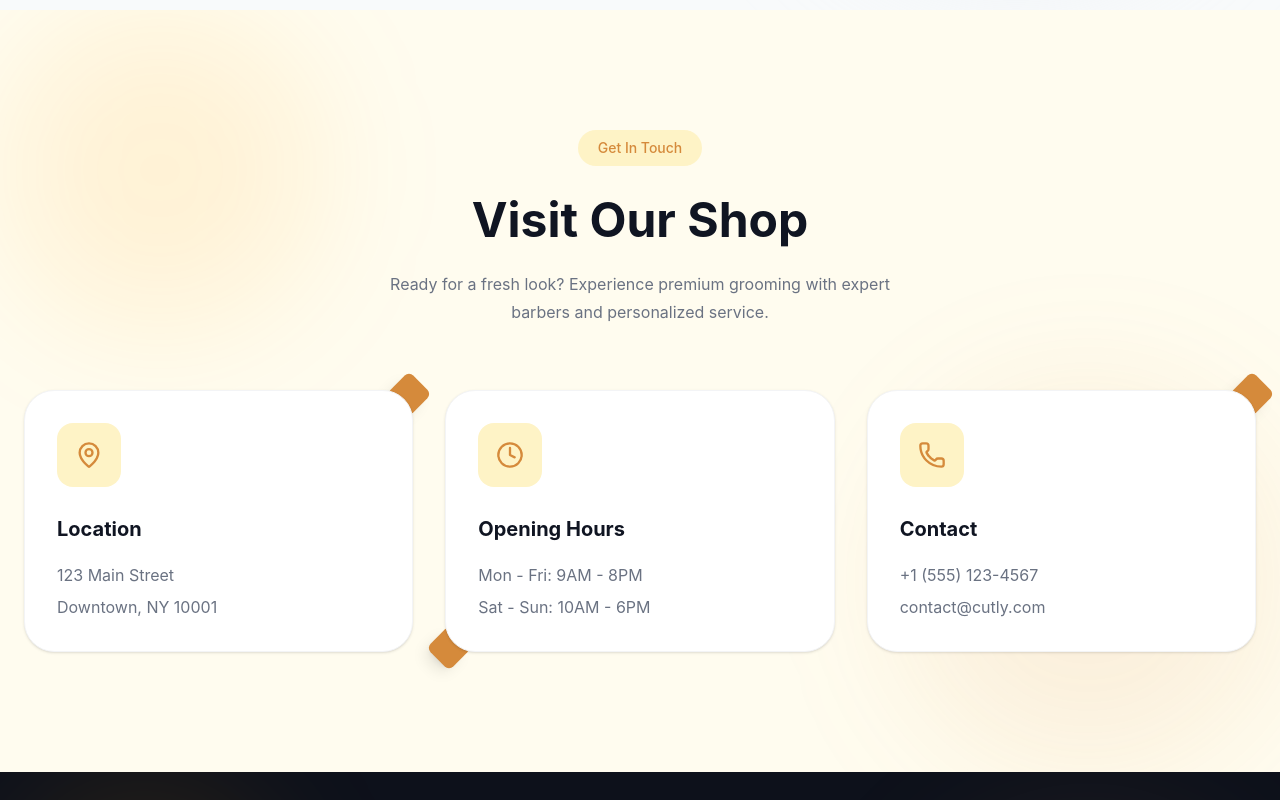
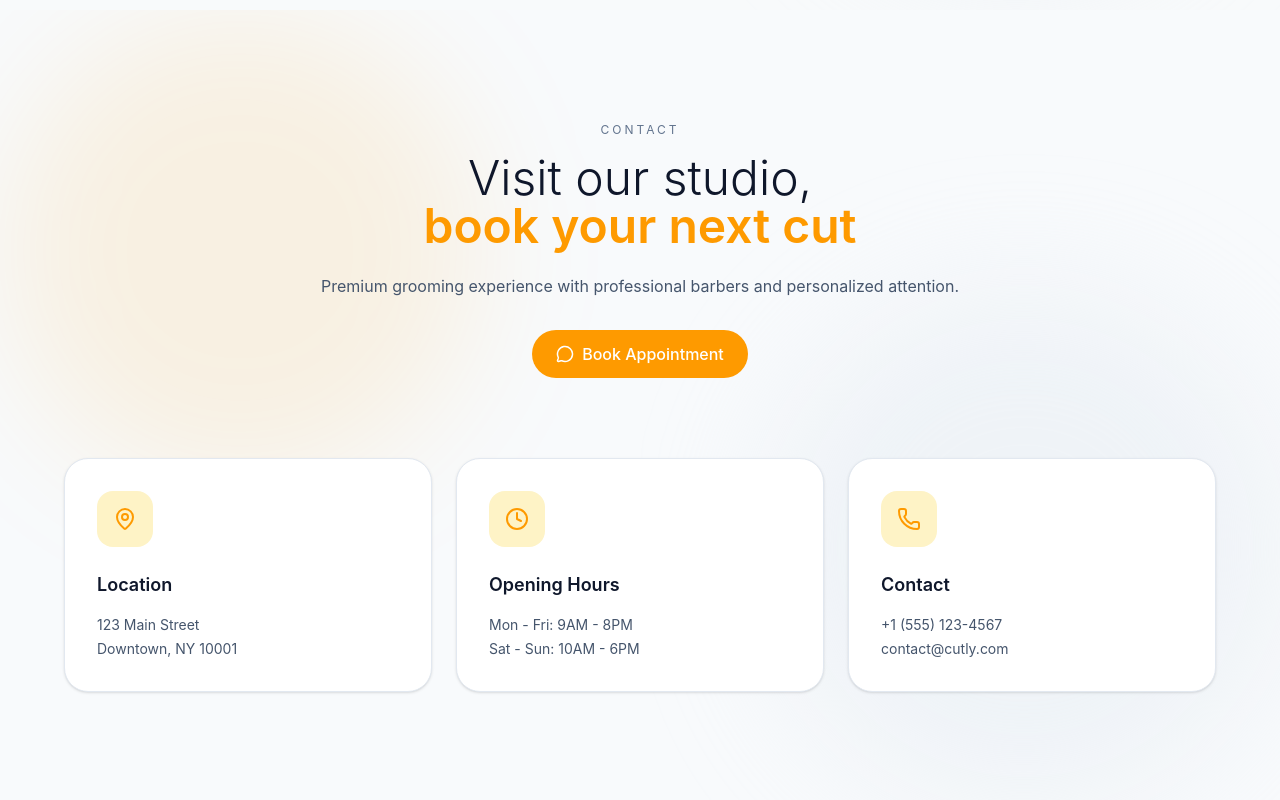
Before and after one commit to VILLARID/Cutly, a React (Vite) app in the folder frontend/: page / in a window 1280 px wide. Shown: the part 5640-6440 px from the top of the page. Built offline with nearby package versions, Linux system fonts and the light colour scheme.

Commit message:
style(contact): improve contact page

```diff
--- a/frontend/src/pages/GetInTouch.jsx
+++ b/frontend/src/pages/GetInTouch.jsx
@@ -1,5 +1,5 @@
 import { motion } from "framer-motion";
-import { MapPin, Clock, Phone } from "lucide-react";
+import { MapPin, Clock, Phone, MessageCircle } from "lucide-react";
 
 import {
     contactHeader,
@@ -33,145 +33,95 @@ function GetInTouch() {
     ];
 
     return (
-
         <section
             id="contact"
-            className="relative overflow-hidden w-full py-30 px-6 bg-[#fffcef]"
+            className="relative w-full py-28 px-6 bg-[#f8fafc] overflow-hidden"
         >
 
-            {/* background effects */}
+            {/* soft background */}
+            <div className="absolute inset-0">
+                <div className="absolute top-0 left-0 w-120 h-120 bg-[#fe9a00]/10 blur-3xl rounded-full" />
+                <div className="absolute bottom-0 right-0 w-lg h-128 bg-slate-200/40 blur-3xl rounded-full" />
+            </div>
 
-            <div className="absolute top-0 left-0 w-80 h-80 bg-[#fe9a00]/10 rounded-full blur-3xl"/>
+            <div className="relative max-w-6xl mx-auto">
 
-            <div className="absolute bottom-0 right-0 w-96 h-96 bg-[#d58a3b]/10 rounded-full blur-3xl"/>
-
-            <div className="max-w-7xl mx-auto relative z-10">
-
-                {/* Header */}
-
+                {/* HEADER */}
                 <motion.div
                     variants={contactHeader}
                     initial="hidden"
                     whileInView="visible"
-                    viewport={{ once: true }}
-                    className="flex flex-col items-center text-center"
+                    viewport={{ once: true, amount: 0.4 }}
+                    className="text-center max-w-2xl mx-auto"
                 >
+                    <p className="text-xs tracking-[0.25em] uppercase text-slate-500">
+                        Contact
+                    </p>
 
-                    <div className="bg-[#fef3c6] rounded-full px-5 py-2">
-
-                        <p className="text-[#d58a3b] text-sm font-medium">
-
-                            Get In Touch
-
-                        </p>
-
-                    </div>
-
-                    <h2 className="text-4xl lg:text-5xl font-bold text-[#101522] mt-6 leading-tight">
-
-                        Visit Our Shop
-
+                    <h2 className="text-4xl md:text-5xl font-light text-slate-900 mt-4">
+                        Visit our studio,
+                        <br />
+                        <span className="text-[#fe9a00] font-semibold">
+                            book your next cut
+                        </span>
                     </h2>
 
-                    <p className="text-gray-500 mt-5 max-w-lg leading-7">
-
-                        Ready for a fresh look? Experience premium
-                        grooming with expert barbers and personalized service.
-
+                    <p className="text-slate-600 mt-6">
+                        Premium grooming experience with professional barbers and personalized attention.
                     </p>
 
+                    {/* CTA button */}
+                    <a
+                        href="#"
+                        className="inline-flex items-center gap-2 mt-8 px-6 py-3 rounded-full bg-[#fe9a00] text-white font-medium hover:shadow-[0_0_25px_rgba(254,154,0,0.4)] transition"
+                    >
+                        <MessageCircle size={18} />
+                        Book Appointment
+                    </a>
                 </motion.div>
 
-                {/* Cards */}
-
-                <div className="grid grid-cols-1 md:grid-cols-2 lg:grid-cols-3 gap-8 mt-16">
+                {/* CARDS */}
+                <div className="grid grid-cols-1 md:grid-cols-3 gap-6 mt-20">
 
                     {mockData.map((item, index) => {
 
                         const Icon = item.icon;
 
                         return (
-
                             <motion.div
                                 key={item.id}
                                 variants={contactCard}
                                 initial="hidden"
                                 whileInView="visible"
-                                viewport={{
-                                    once: true,
-                                    amount: 0.3
-                                }}
-                                transition={{
-                                    delay: index * 0.2
-                                }}
-                                className="relative group"
+                                viewport={{ once: true, amount: 0.3 }}
+                                transition={{ delay: index * 0.1 }}
+                                className="group"
                             >
 
-                                {/* floating square */}
+                                <div className="relative bg-white border border-slate-200 rounded-3xl p-8 shadow-sm hover:shadow-2xl hover:-translate-y-1 transition-all duration-300">
 
-                                <div className={`
-                                absolute w-8 h-8 bg-[#d58a3b]
-                                rotate-45 rounded-md shadow-lg
-                                transition duration-500
-                                group-hover:rotate-90
-                                ${index % 2 === 0
-                                    ? "-top-3 -right-3"
-                                    : "-bottom-3 -left-3"
-                                }
-                                `}/>
-
-                                {/* Card */}
-
-                                <div
-                                    className="
-                                    relative
-                                    bg-white
-                                    rounded-[30px]
-                                    p-8
-                                    border border-gray-100
-                                    shadow-sm
-                                    hover:shadow-xl
-                                    hover:-translate-y-2
-                                    transition-all duration-500
-                                "
-                                >
-
-                                    <div
-                                        className="
-                                        w-16 h-16
-                                        rounded-2xl
-                                        bg-[#fef3c6]
-                                        flex items-center justify-center
-                                        group-hover:scale-110
-                                        transition
-                                    "
-                                    >
-
-                                        <Icon
-                                            className="text-[#d58a3b]"
-                                            size={28}
-                                        />
-
+                                    {/* icon */}
+                                    <div className="w-14 h-14 rounded-2xl bg-[#fef3c6] flex items-center justify-center group-hover:scale-110 transition">
+                                        <Icon className="text-[#fe9a00]" size={24} />
                                     </div>
 
-                                    <h3 className="text-xl font-bold mt-7 text-[#101522]">
-
+                                    {/* title */}
+                                    <h3 className="text-lg font-semibold text-slate-900 mt-6">
                                         {item.title}
-
                                     </h3>
 
-                                    <div className="mt-5 flex flex-col gap-2 text-gray-500">
+                                    {/* info */}
+                                    <div className="mt-4 text-slate-600 text-sm space-y-1">
+                                        <p>{item.line1}</p>
+                                        <p>{item.line2}</p>
+                                    </div>
 
-                                        <p>{item.line1}</p>
-
-                                        <p>{item.line2}</p>
-
-                                    </div>
+                                    {/* subtle accent */}
+                                    <div className="absolute top-0 left-6 right-6 h-0.5 bg-linear-to-r from-[#fe9a00] to-transparent opacity-0 group-hover:opacity-100 transition" />
 
                                 </div>
 
                             </motion.div>
-
                         );
 
                     })}
@@ -179,11 +129,8 @@ function GetInTouch() {
                 </div>
 
             </div>
-
         </section>
-
     );
-
 }
 
 export default GetInTouch;
```
